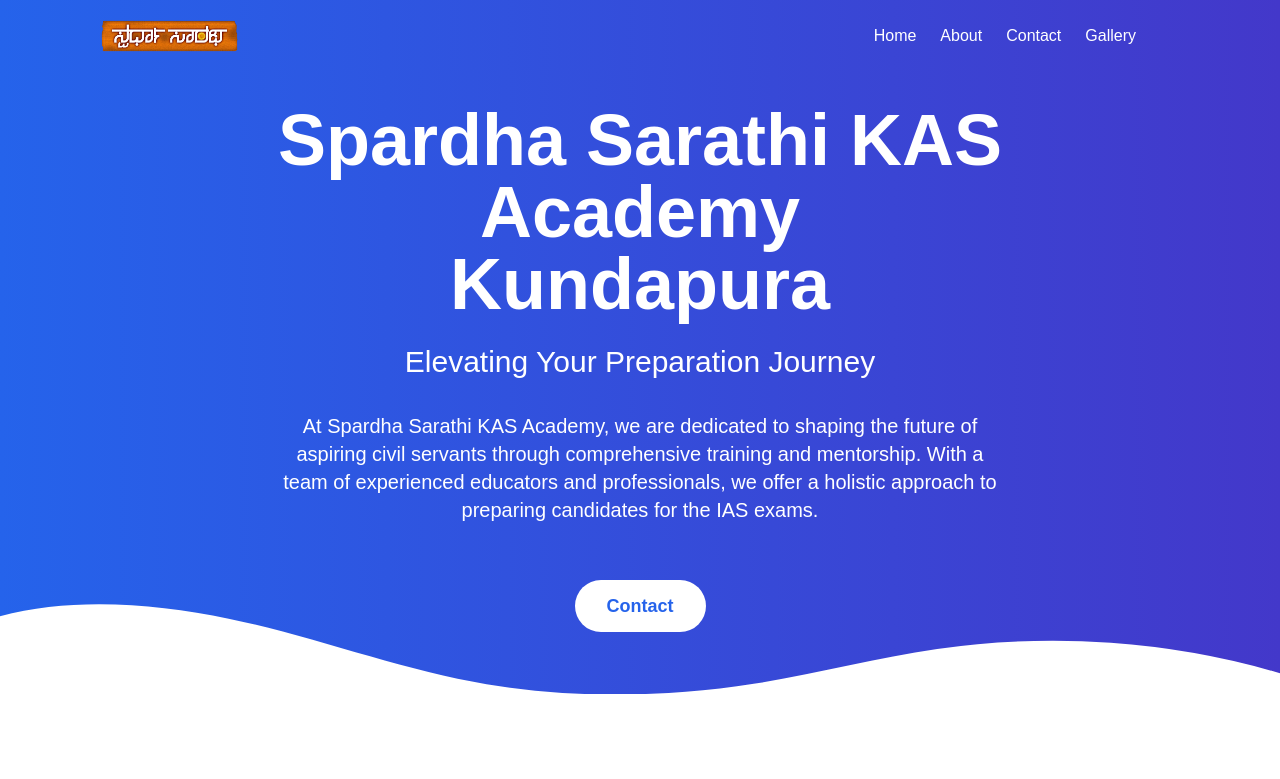
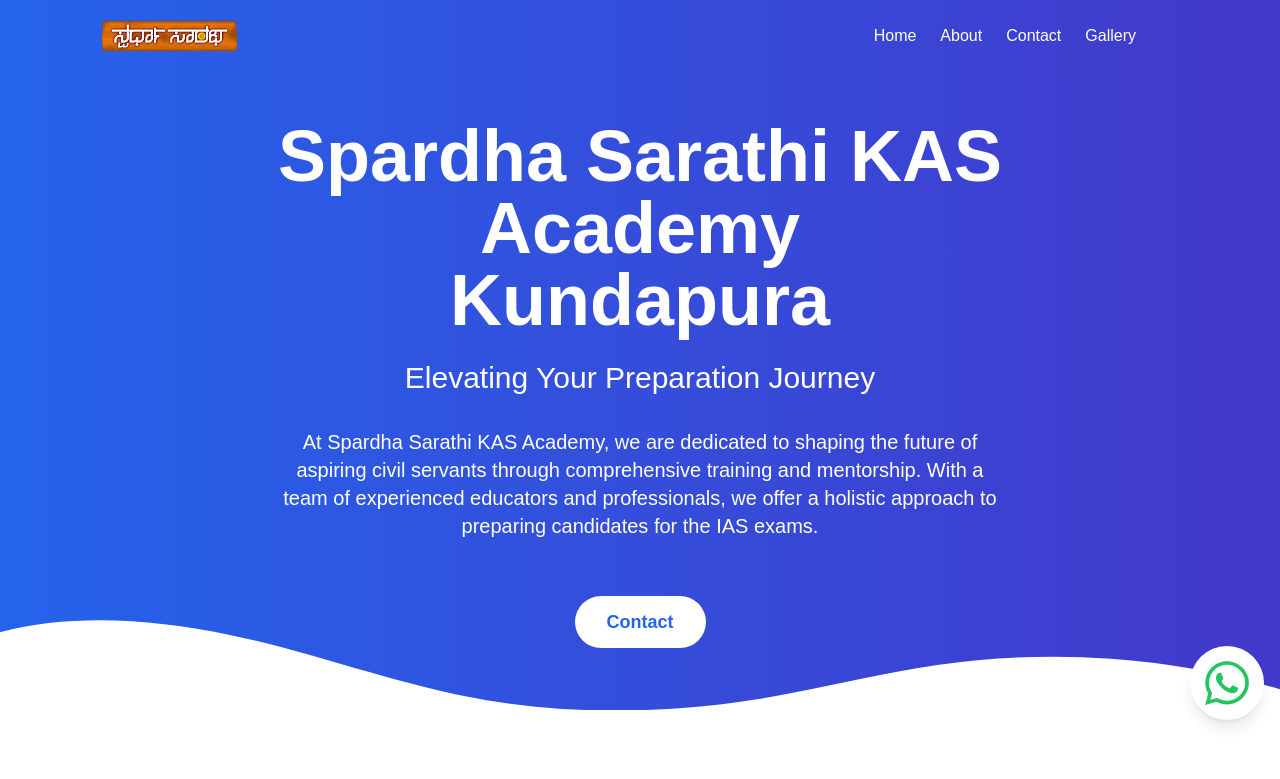
Before and after one commit to shettynishanth/Spardha_Sarathi, a React (Create React App) app: page / in a window 1280 px wide. Shown: the top 779 px of the page. Built offline with nearby package versions, Linux system fonts and the light colour scheme; no server answers; the database is empty.

Commit message:
Update App.js

```diff
--- a/src/App.js
+++ b/src/App.js
@@ -19,6 +19,8 @@
 import YouTubeChannelPromo from "./components/YouTubeChannelPromo";
 import LectureProfiles from "./components/LectureProfiles";
 import GalleryPage from "./components/GalleryPage";
+import MovingText from "./components/MovingText";
+
 
 function App() {
   return (
@@ -37,6 +39,7 @@
                 <title>Home | Spardha Sarathi Academy</title>
               </Helmet>
               <Navbar />
+            <MovingText />
               <HeroSection />
               <AboutSection />
               <ImageSlider />
```
